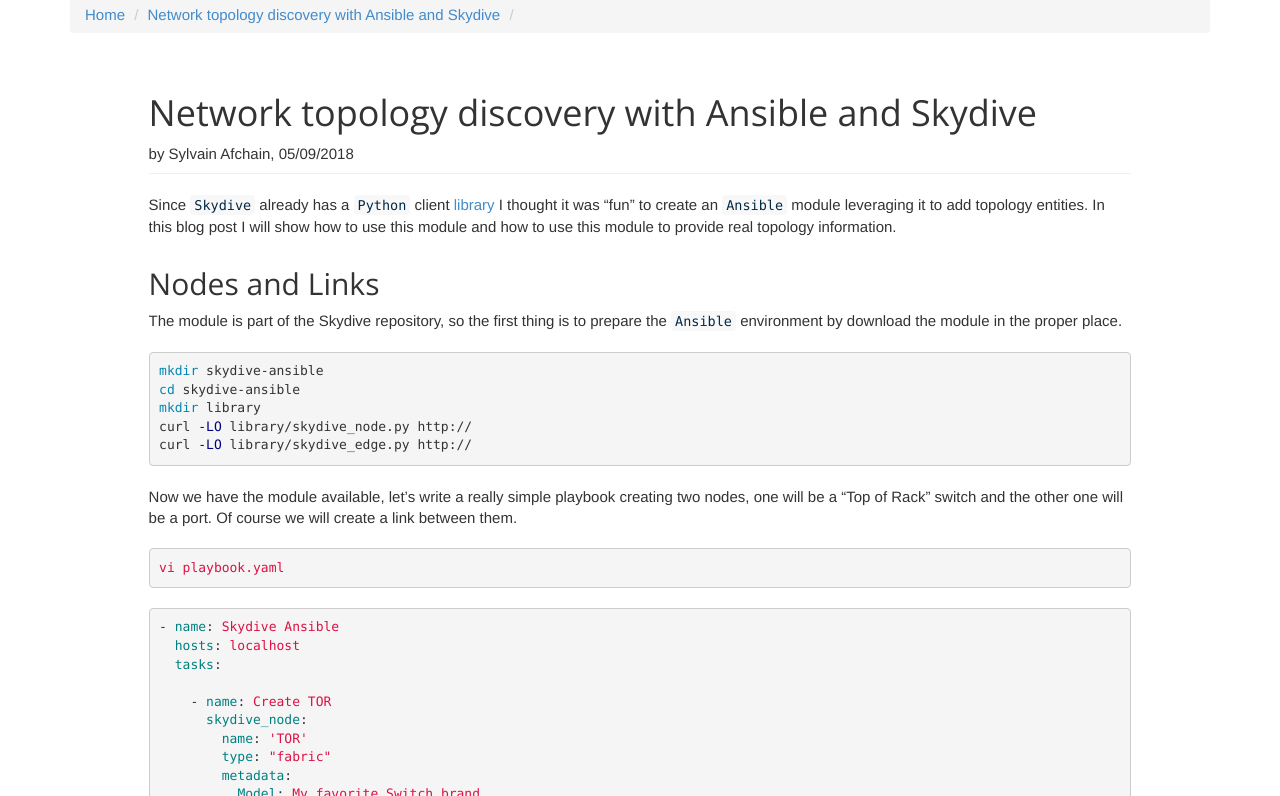
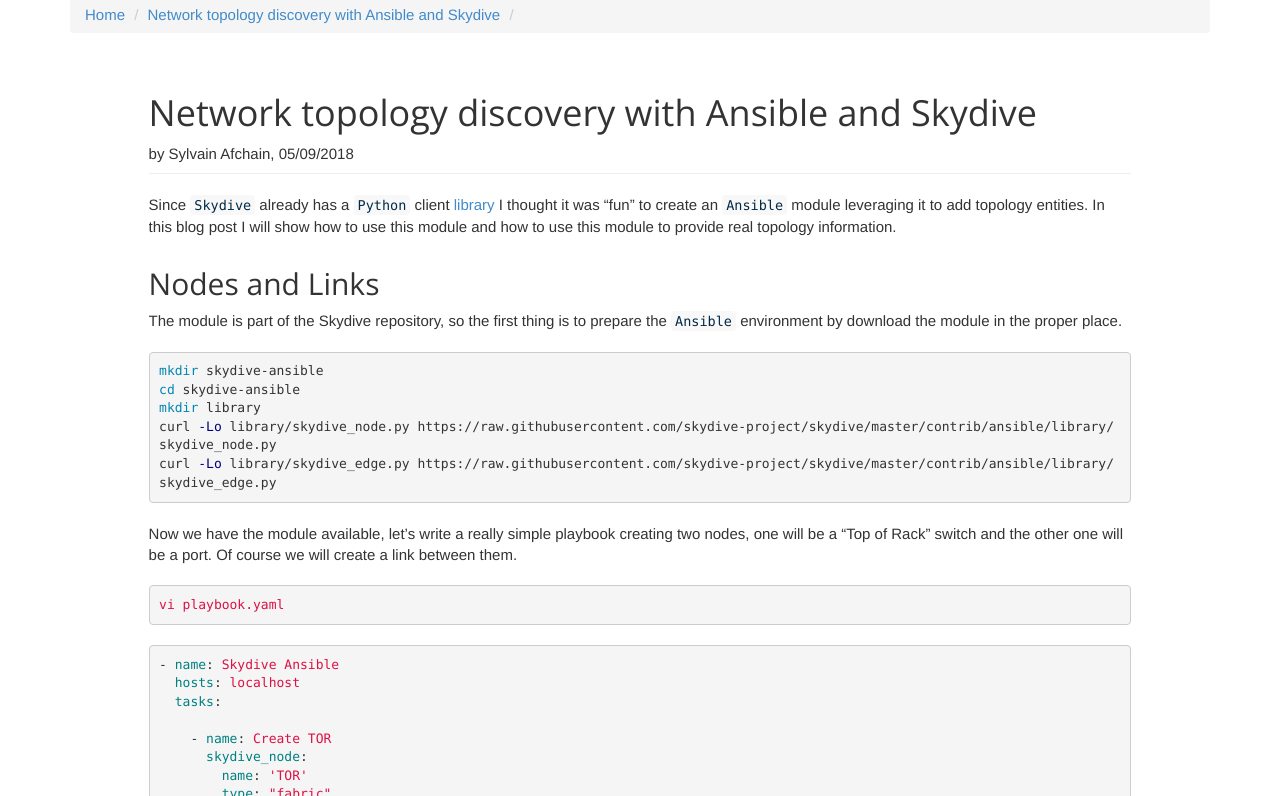
Before and after one commit to skydive-project/skydive.network, a Jekyll site: the page built from blog/ansible-library.md, in a window 1280 px wide and 900 px high, cut to the strip 104-900 px from the top of the window. Built offline with Jekyll 4.4.1, drawn with Linux system fonts in a browser that asks for light colours; nearby versions of some CDN libraries.

Commit message:
Fix ansible blog post curl links

```diff
--- a/blog/ansible-library.md
+++ b/blog/ansible-library.md
@@ -15,8 +15,8 @@
 mkdir skydive-ansible
 cd skydive-ansible
 mkdir library
-curl -LO library/skydive_node.py http://
-curl -LO library/skydive_edge.py http://
+curl -Lo library/skydive_node.py https://raw.githubusercontent.com/skydive-project/skydive/master/contrib/ansible/library/skydive_node.py
+curl -Lo library/skydive_edge.py https://raw.githubusercontent.com/skydive-project/skydive/master/contrib/ansible/library/skydive_edge.py
 {% endhighlight %}
 
 Now we have the module available, let's write a really simple playbook creating two nodes, one will be a "Top of Rack" switch
```
Also changed, not shown: blog/index.md (+1 -2 lines).
